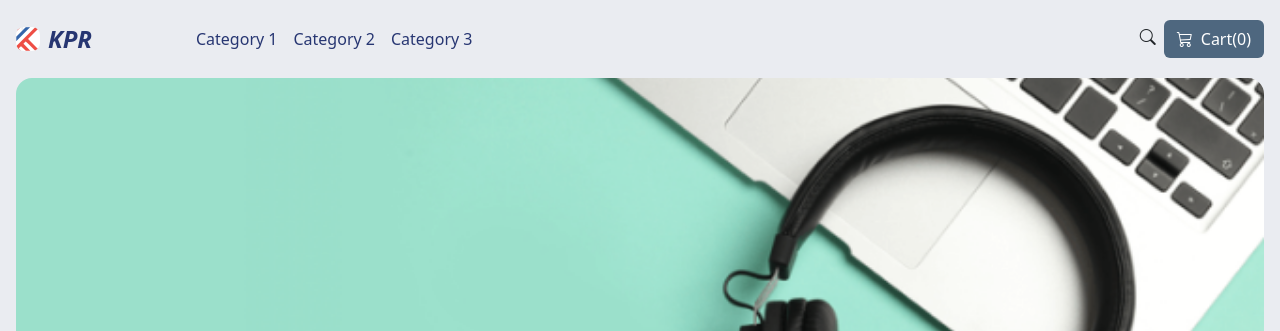
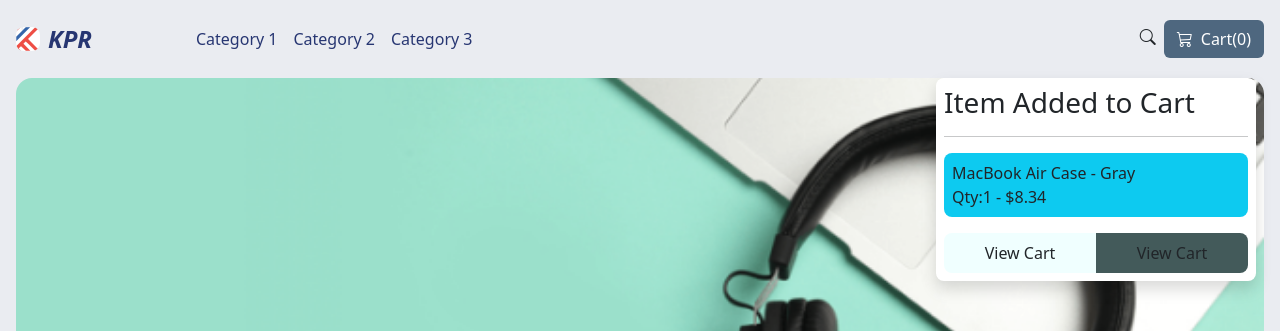
Before and after one commit to punnreaykhy/KPR-eStore, a Vue app: page / in a window 1280 px wide. Both pictures are taken after a click on the button "Cart(0)". Shown: the top 331 px of the page. Built offline with nearby package versions, Linux system fonts and the light colour scheme.

Commit message:
update + landing page + product page + cart pop-up

```diff
--- a/src/components/NavBar.vue
+++ b/src/components/NavBar.vue
@@ -1,3 +1,21 @@
+<script>
+    export default {
+        data() {
+            return {
+                showPopup: false,
+            };
+        },
+        methods: {
+            togglePopup() {
+                this.showPopup = !this.showPopup;
+            },
+            closePopup() {
+                this.showPopup = false;
+            },
+        },
+    };
+</script>
+
 <template>
     <header class="sticky-top">
         <nav class="myNav navbar navbar-dark navbar-expand-lg p-3">
@@ -22,11 +40,39 @@
                 </ul>
                 <div>
                     <i class="bi bi-search mx-2" type="button"></i>
-                    <button class="btn" type="button"><i class="bi bi-cart3 me-2"></i>Cart(0)</button>
+                    <button class="btn" @click="togglePopup" type="button"><i class="bi bi-cart3 me-2"></i>Cart(0)</button>
                 </div>
             </div>
         </nav>
+
+        <div
+            v-if="showPopup"
+            class="popup"
+            @click.self="closePopup"
+        >
+            <!-- Popup content here -->
+            <div class="w-25 bg-white sub-cart p-2 mx-4 shadow rounded-3">
+                <h3>Item Added to Cart</h3>
+                <hr />
+                <div class="bg-info rounded-3 mb-3 p-2">
+                    <div>MacBook Air Case - Gray</div>
+                    <div>Qty:1 - $8.34</div>
+                </div>
+                <div class="d-flex overflow-hidden rounded-3">
+                  <div class="button w-50 p-2 text-center" style="background-color:azure;">View Cart</div>
+                  <div class="button w-50 p-2 text-center" style="background-color:rgb(67, 90, 90);">View Cart</div>
+                </div>
+            </div>
+
+
+            <!-- <h2>Popup Content</h2>
+      <p>This is the popup content.</p> -->
+        </div>
+
+
     </header>
+
+
 </template>
 
 
@@ -34,4 +80,18 @@
 .KPR, .collapse ul li a{
     color: #273672;
 }
+.popup {
+    position: fixed;
+    top: 20;
+    right: 20;
+    width: 100%;
+    height: 100%;
+    display: flex;
+
+    justify-content: end;
+  }
+
+  .sub-cart{
+    height: fit-content;
+  }
 </style>
--- a/src/router/index.js
+++ b/src/router/index.js
@@ -1,5 +1,7 @@
 import { createRouter, createWebHistory } from 'vue-router'
 import HomeView from '../views/HomeKPRView.vue'
+import LandView from '../views/LandingView.vue'
+import ProductView from '../views/ProductView.vue'
 
 const router = createRouter({
   history: createWebHistory(import.meta.env.BASE_URL),
@@ -8,7 +10,17 @@ const router = createRouter({
       path: '/',
       name: 'home',
       component: HomeView
-    }
+    },
+    {
+      path: '/landing',
+      name: 'landing',
+      component: LandView
+    },
+    {
+      path: '/product',
+      name: 'product',
+      component: ProductView
+    },
   ]
 })
 
--- a/src/views/HomeKPRView.vue
+++ b/src/views/HomeKPRView.vue
@@ -55,6 +55,6 @@ import Footer from '../components/Footer.vue'
   </main>
 </template>
 
-<style>
+<style scoped>
 @import url('../assets/style.css');
 </style>
```
Also changed, not shown: 1 other file (tests, documents, lock files or other folders).
